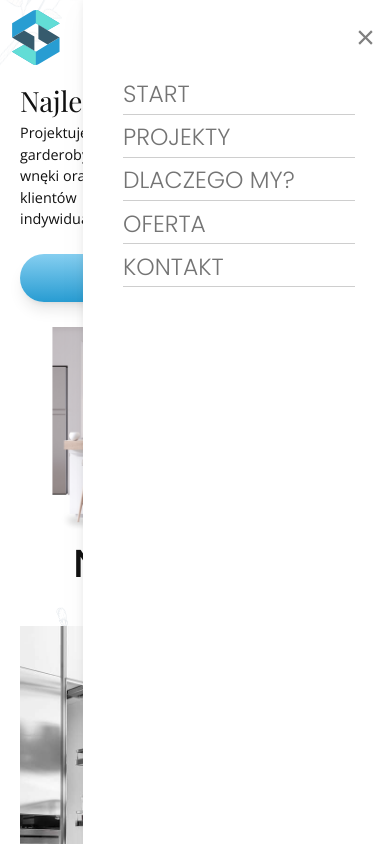
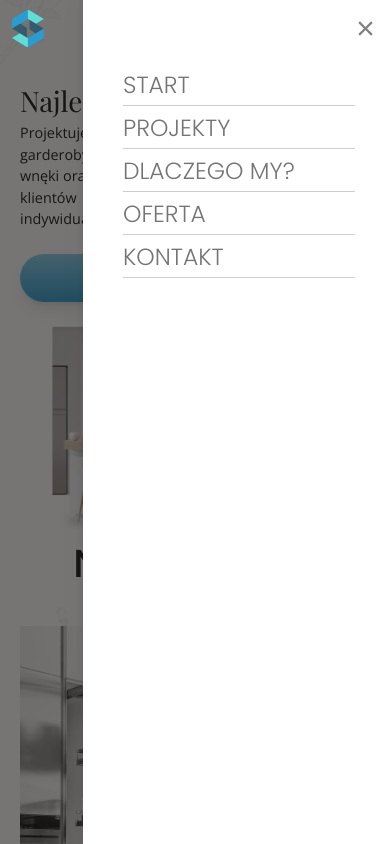
Before and after one commit to dencs08/aviorprojekt.pl, a React (Create React App) app: page / in a window 390 px wide. Both pictures are taken after a click on the icon 365 px from the left and 37 px from the top of the page. Shown: the top 844 px of the page. Built offline with nearby package versions, Linux system fonts and the light colour scheme.

Commit message:
add: Navbar.jsx mobile sidebar animations

```diff
--- a/src/components/navbar/Navbar.jsx
+++ b/src/components/navbar/Navbar.jsx
@@ -1,4 +1,4 @@
-import React, { useState, useEffect } from "react";
+import React, { useState, useEffect, useRef } from "react";
 import { RiMenu3Line, RiCloseLine } from "react-icons/ri";
 import logo from "../../assets/logo/aviorprojekt_logo_main.svg";
 import "./navbar.scss";
@@ -76,17 +76,69 @@ const Navbar = () => {
     });
   }, []);
 
+  const navBg = useRef();
+  const navMobile = useRef();
+
   const [toggleMenu, setToggleMenu] = useState(false);
 
+  const navOpen = () => {
+    setToggleMenu(true);
+    setTimeout(() => {
+      gsap.fromTo(
+        navBg.current,
+        {
+          opacity: 0,
+        },
+        {
+          opacity: 1,
+          ease: "expo",
+          duration: 0.5,
+        }
+      );
+      gsap.fromTo(
+        navMobile.current,
+        {
+          x: "100%",
+        },
+        {
+          x: 0,
+          ease: "expo",
+          duration: 0.5,
+        }
+      );
+    }, []);
+  };
+
+  const navClose = () => {
+    gsap.to(navBg.current, {
+      opacity: 0,
+      ease: "expo",
+      duration: 0.5,
+    });
+    gsap.to(navMobile.current, {
+      x: "100%",
+      ease: "expo",
+      duration: 0.5,
+      onComplete: () => {
+        setToggleMenu(false);
+      },
+    });
+  };
+
   return (
+    <div>
       <nav className="z-999 fixed top-[-10px] md:top-0 right-0">
         <div
           id="nav-container"
           className="px-3 py-5 sm:px-5 md:px-10 flex items-center"
         >
-        <div className="mr-5 z-999">
+          <div className="mr-5">
             <a href="/start">
-            <img src={logo} alt="aviorprojekt logo" className="w-12 mr-5" />
+              <img
+                src={logo}
+                alt="aviorprojekt logo"
+                className="w-8 md:w-12 mr-5"
+              />
             </a>
           </div>
           <div className="flex justify-end items-center absolute right-[-5px] flex-1 z-999">
@@ -98,19 +150,22 @@ const Navbar = () => {
                 <RiCloseLine
                   color="grey"
                   size={27}
-                onClick={() => setToggleMenu(false)}
+                  onClick={navClose}
                   className="z-999"
                 />
               ) : (
                 <RiMenu3Line
                   color="black"
                   size={27}
-                onClick={() => setToggleMenu(true)}
+                  onClick={navOpen}
                   className="z-999"
                 />
               )}
               {toggleMenu && (
-              <div className="text-start absolute top-[-32px] right-0 drop-shadow-xl navbar-menu_container">
+                <div
+                  ref={navMobile}
+                  className="text-start absolute top-[-32px] right-0 drop-shadow-xl navbar-menu_container translate-x-full"
+                >
                   <div className="w-96 max-w-[80vw] h-screen px-10 py-5 uppercase font-normal font-sans font-thin flex flex-col space-y-2 mt-16">
                     <Menu />
                   </div>
@@ -120,6 +175,14 @@ const Navbar = () => {
           </div>
         </div>
       </nav>
+      {toggleMenu && (
+        <div
+          ref={navBg}
+          onClick={navClose}
+          className="w-screen h-screen bg-stone-900/60 fixed top-0 z-[998] opacity-0"
+        ></div>
+      )}
+    </div>
   );
 };
 
```
Lines whose indentation alone changed are shown as unchanged.
